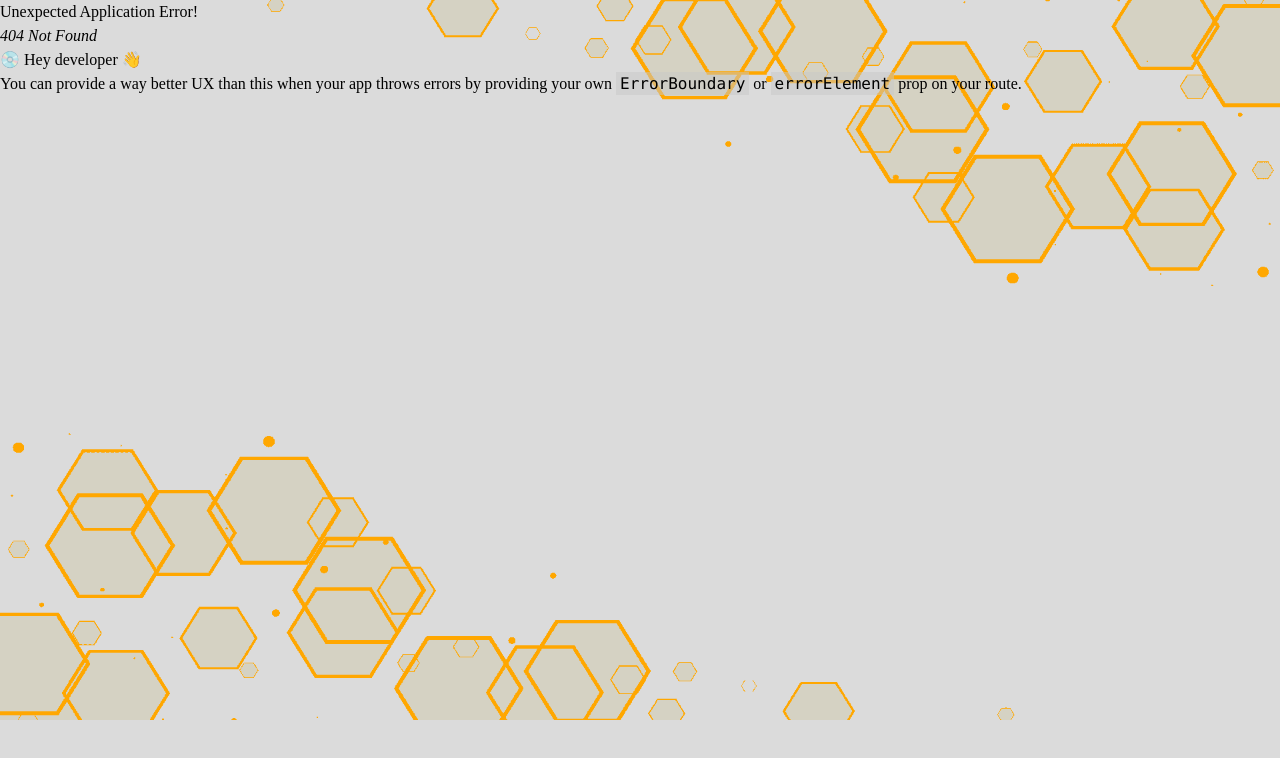
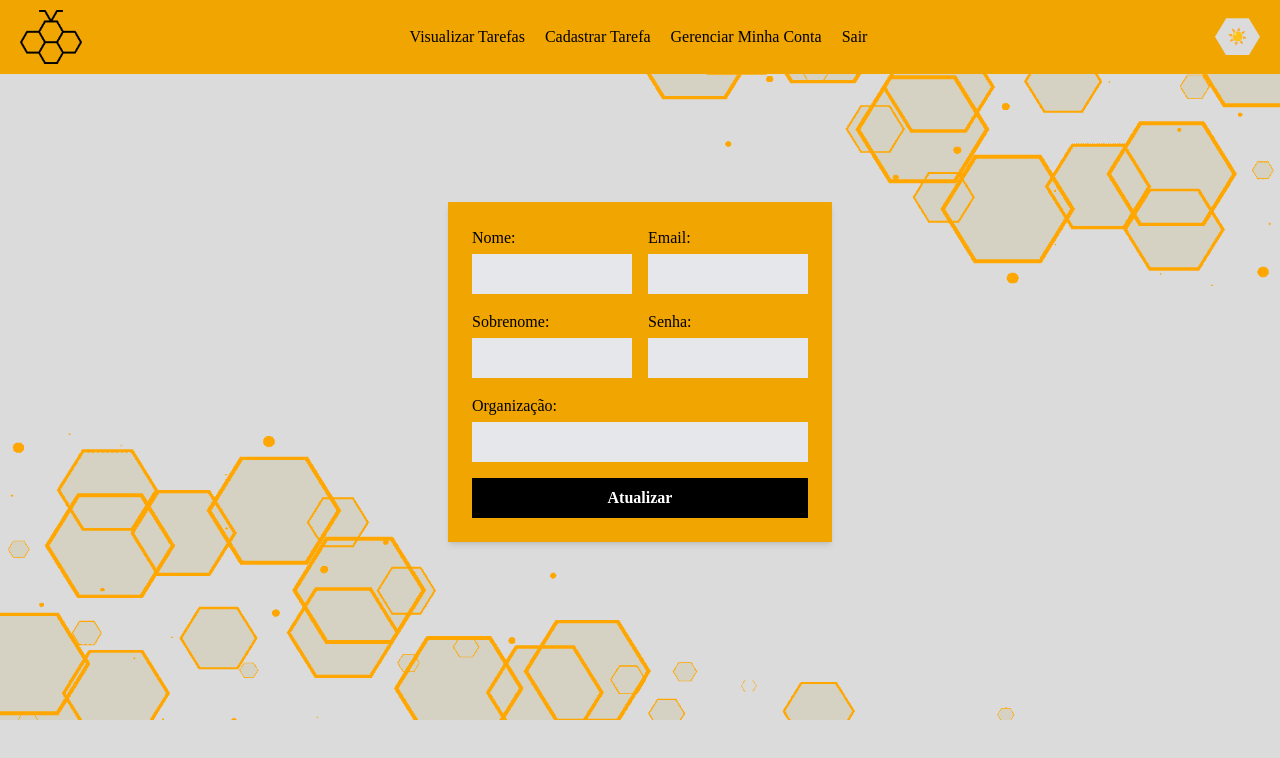
Before and after one commit to Senai-2024-TDS-3/Task_Hive, a React (Vite) app in the folder frontend/: page /user_gerenciar_user/1 in a window 1280 px wide. Before the commit this address had no page. Shown: the top 758 px of the page. Built offline with nearby package versions, Linux system fonts and the light colour scheme; no server answers; a web font is replaced by a local one.

Commit message:
Update - Put user (agora usuario pode alterar seus dados, mas a senha não funcionou não sei porque)

```diff
--- a/frontend/src/components/Hex_Cell_User_Task.jsx
+++ b/frontend/src/components/Hex_Cell_User_Task.jsx
@@ -24,7 +24,7 @@ export default function Hex_Cell_User_Task() {
                 if (Array.isArray(data)) {
                     setTasks(data); // Atualiza o estado com as tarefas
                 } else {
-                    alert('Erro ao buscar tarefas: resposta inválida.');
+                    alert('Erro ao buscar tarefas: você não tem nenhuma tarefa cadastrada.');
                 }
             } catch (error) {
                 console.error("Erro ao buscar tarefas:", error);
--- a/frontend/src/components/admin/Admin_Gerenciar_User.jsx
+++ b/frontend/src/components/admin/Admin_Gerenciar_User.jsx
@@ -10,7 +10,8 @@ export default function Admin_Gerenciar_User() {
         nome: "",
         sobrenome: "",
         email: "",
-        organizacao: ""
+        organizacao: "",
+        tipo: ""
     });
 
     // Busca os dados do usuário ao carregar a página
@@ -102,6 +103,19 @@ export default function Admin_Gerenciar_User() {
                                 />
                             </div>
                         </div>
+                        <div className="flex flex-col col-span-2">
+                        <label htmlFor="tipo" className="text-black font-medium">
+                         Tipo:
+                        </label>
+                        <input
+                         type="text"
+                        id="tipo"
+                        value={usuario.tipo}
+                        readOnly
+                        className="mt-1 p-2 border rounded-none bg-gray-300 focus:outline-none text-gray-600 cursor-not-allowed"
+                        />
+                        </div>
+
                         <button
                             type="submit"
                             className="mt-4 w-full bg-black text-white font-bold py-2 rounded-none hover:bg-[#CF7500] transition"
@@ -121,67 +135,3 @@ export default function Admin_Gerenciar_User() {
         </>
     );
 }
-
-
-// LOGICA PARA DELETAR USUARIO
-
-// import React, { useState, useEffect } from "react";
-// import { useParams, useNavigate } from "react-router-dom"; // Para capturar o ID da URL e navegar
-// import Admin_Navbar from "../components/Admin_Navbar";
-// import axios from "axios";
-
-// export default function Admin_Gerenciar_User() {
-//     const { userId } = useParams(); // Captura o ID do usuário da URL
-//     const navigate = useNavigate(); // Para redirecionar após deletar
-//     const [user, setUser] = useState(null); // Estado para armazenar os dados do usuário
-//     const [loading, setLoading] = useState(true); // Estado de carregamento
-//     const [error, setError] = useState(null); // Estado de erro
-
-//     // Função para buscar os dados do usuário pelo ID
-//     useEffect(() => {
-//         const fetchUser = async () => {
-//             try {
-//                 const response = await axios.get(`/visualizar_user/${userId}`);
-//                 setUser(response.data); // Define os dados do usuário no estado
-//             } catch (err) {
-//                 setError("Erro ao carregar usuário. Verifique se o ID é válido.");
-//             } finally {
-//                 setLoading(false);
-//             }
-//         };
-
-//         if (userId) fetchUser();
-//     }, [userId]);
-
-//     // Função para deletar o usuário
-//     const handleDelete = async () => {
-//         try {
-//             await axios.delete(`/deletar_user/${userId}`);
-//             alert("Usuário deletado com sucesso!");
-//             navigate("/admin/lista-usuarios"); // Redireciona para a lista de usuários
-//         } catch (err) {
-//             alert("Erro ao deletar usuário.");
-//         }
-//     };
-
-//     if (loading) return <p>Carregando...</p>;
-//     if (error) return <p>{error}</p>;
-
-//     return (
-//         <>
-//             <Admin_Navbar />
-//             <div className="form-container">
-//                 <h2>Gerenciar Usuário</h2>
-//                 <div className="user-card">
-//                     <p><strong>Nome:</strong> {user.nome}</p>
-//                     <p><strong>Sobrenome:</strong> {user.sobrenome}</p>
-//                     <p><strong>Email:</strong> {user.email}</p>
-//                     <p><strong>Organização:</strong> {user.organizacao || "Não especificada"}</p>
-//                     <button onClick={handleDelete} className="delete-button">
-//                         Deletar Usuário
-//                     </button>
-//                 </div>
-//             </div>
-//         </>
-//     );
-// }
--- a/frontend/src/components/login/Hive_Card_Login.jsx
+++ b/frontend/src/components/login/Hive_Card_Login.jsx
@@ -31,6 +31,8 @@ export default function Hive_Card_Login() {
         } catch (err) {
             setError("Erro ao fazer login. Tente novamente.");
         }
+        console.log("Senha enviada para login:", senha);
+
     };
 
     // Const para exibir o card/form de cadastro de usuário
--- a/frontend/src/components/user/User_Gerenciar_User.jsx
+++ b/frontend/src/components/user/User_Gerenciar_User.jsx
@@ -1,10 +1,136 @@
-import User_Navbar from "./User_Navbar"
+import { useState, useEffect } from "react";
+import { useParams } from "react-router-dom"; // Importando o useParams
+import axios from "axios";
+import CryptoJS from "crypto-js";
+import User_Navbar from "./User_Navbar";
 
 export default function User_Gerenciar_User() {
+    const { id } = useParams(); // Pega o parâmetro 'id' da URL
+    const [nome, setNome] = useState("");
+    const [sobrenome, setSobrenome] = useState("");
+    const [email, setEmail] = useState("");
+    const [organizacao, setOrganizacao] = useState("");
+    const [senha, setSenha] = useState("");
+
+    // Obter dados do usuário com base no ID
+    useEffect(() => {
+        if (id) {
+            carregarDadosUsuario(id);
+        }
+    }, [id]);
+
+    const carregarDadosUsuario = async (userId) => {
+        try {
+            const response = await axios.get(`http://localhost:3001/visualizar_user/${userId}`);
+            const { nome, sobrenome, email, organizacao } = response.data;
+            setNome(nome);
+            setSobrenome(sobrenome);
+            setEmail(email);
+            setOrganizacao(organizacao);
+        } catch (err) {
+            alert("Erro ao carregar dados do usuário.");
+        }
+    };
+
+    const handleUpdateUser = async (e) => {
+        e.preventDefault();
+        let senhaCriptografada = null;
+
+        if (senha.trim() !== "") {
+            senhaCriptografada = CryptoJS.AES.encrypt(senha, "chaveSecreta").toString();
+        }
+
+        try {
+            await axios.put(`http://localhost:3001/atualizar_user/${id}`, {
+                nome,
+                sobrenome,
+                email,
+                organizacao,
+                senha: senhaCriptografada, // Apenas envia se houver uma nova senha
+            });
+            alert("Dados atualizados com sucesso!");
+        } catch (err) {
+            alert("Erro ao atualizar dados. Tente novamente.");
+        }
+    };
+
     return (
         <>
             <User_Navbar />
-            <h1>User_Gerenciar_User</h1>
+            <div className="flex justify-center items-center mt-32 h-full">
+                <div className="bg-[#F0A500] p-6 shadow-md w-96 rounded-none">
+                    <form onSubmit={handleUpdateUser}>
+                        <div className="grid grid-cols-2 gap-4">
+                            <div className="flex flex-col">
+                                <label htmlFor="nome" className="text-black font-medium">
+                                    Nome:
+                                </label>
+                                <input
+                                    type="text"
+                                    id="nome"
+                                    value={nome}
+                                    onChange={(e) => setNome(e.target.value)}
+                                    className="mt-1 p-2 border rounded-none bg-gray-200 focus:outline-none"
+                                />
+                            </div>
+                            <div className="flex flex-col">
+                                <label htmlFor="email" className="text-black font-medium">
+                                    Email:
+                                </label>
+                                <input
+                                    type="email"
+                                    id="email"
+                                    value={email}
+                                    onChange={(e) => setEmail(e.target.value)}
+                                    className="mt-1 p-2 border rounded-none bg-gray-200 focus:outline-none"
+                                />
+                            </div>
+                            <div className="flex flex-col">
+                                <label htmlFor="sobrenome" className="text-black font-medium">
+                                    Sobrenome:
+                                </label>
+                                <input
+                                    type="text"
+                                    id="sobrenome"
+                                    value={sobrenome}
+                                    onChange={(e) => setSobrenome(e.target.value)}
+                                    className="mt-1 p-2 border rounded-none bg-gray-200 focus:outline-none"
+                                />
+                            </div>
+                            <div className="flex flex-col">
+                                <label htmlFor="senha" className="text-black font-medium">
+                                    Senha:
+                                </label>
+                                <input
+                                    type="password"
+                                    id="senha"
+                                    value={senha}
+                                    onChange={(e) => setSenha(e.target.value)}
+                                    className="mt-1 p-2 border rounded-none bg-gray-200 focus:outline-none"
+                                />
+                            </div>
+                            <div className="flex flex-col col-span-2">
+                                <label htmlFor="organizacao" className="text-black font-medium">
+                                    Organização:
+                                </label>
+                                <input
+                                    type="text"
+                                    id="organizacao"
+                                    value={organizacao}
+                                    onChange={(e) => setOrganizacao(e.target.value)}
+                                    className="mt-1 p-2 border rounded-none bg-gray-200 focus:outline-none"
+                                />
+                            </div>
+                        </div>
+                        <button
+                            type="submit"
+                            className="mt-4 w-full bg-black text-white font-bold py-2 rounded-none hover:bg-[#CF7500] transition"
+                        >
+                            Atualizar
+                        </button>
+                    </form>
+                </div>
+            </div>
         </>
-    )
+    );
 }
--- a/frontend/src/components/user/User_Navbar.jsx
+++ b/frontend/src/components/user/User_Navbar.jsx
@@ -4,6 +4,8 @@ import Dark_Mode from "../darkmode/Dark_Mode";
 
 export default function User_Navbar() {
     const navigate = useNavigate();
+
+    const userId = localStorage.getItem("id_usuario");
 
     const handleLogout = () => {
         localStorage.clear(); // Limpa os dados do localStorage
@@ -24,15 +26,17 @@ export default function User_Navbar() {
                         Cadastrar Tarefa
                     </NavLink>
                 </li>
-                <li>
+                {/* <li>
                     <NavLink to="/user-gerenciar-task" className={({ isActive }) => (isActive ? "active-link" : "")}>
                         Gerenciar Tarefa
                     </NavLink>
-                </li>
+                </li> */}
                 <li>
-                    <NavLink to="/user-gerenciar-task" className={({ isActive }) => (isActive ? "active-link" : "")}>
-                        Gerenciar Usuário
-                    </NavLink>
+                <NavLink to={`/user_gerenciar_user/${userId}`} className={({ isActive }) => (isActive ? "active-link" : "")}>
+                Gerenciar Minha Conta
+                </NavLink>
+
+
                 </li>
                 <li>
                 <NavLink to="" onClick={handleLogout} className={({ isActive }) => (isActive ? "active-link-logout" : "")}>
--- a/frontend/src/main.jsx
+++ b/frontend/src/main.jsx
@@ -5,6 +5,7 @@ import User_Start from "./pages/User_Start";
 import User_Cadastrar_Task from "./components/user/User_Cadastrar_Task";
 import User_Visualizar_Tasks from "./components/user/User_Visualizar_Tasks";
 import User_Gerenciar_Task from "./components/user/User_Gerenciar_Task";
+import User_Gerenciar_User from "./components/user/User_Gerenciar_User";
 import Redefinir_Senha from "./pages/Redefinir_Senha";
 import Admin_Start from "./pages/Admin_Start";
 import Admin_Cadastro from "./pages/Admin_Cadastro";
@@ -40,6 +41,10 @@ const router = createBrowserRouter([
         path: "/user_visualizar_task/:id", // Rota com parâmetro dinâmico
         element: <User_Gerenciar_Task /> // Componente que usa o ID
     },
+    {
+        path: "/user_gerenciar_user/:id",
+        element: <User_Gerenciar_User />
+    },
 
 	{
 		path: "/admin_visualizar_user",
```
Also changed, not shown: 1 other file (tests, documents, lock files or other folders).
